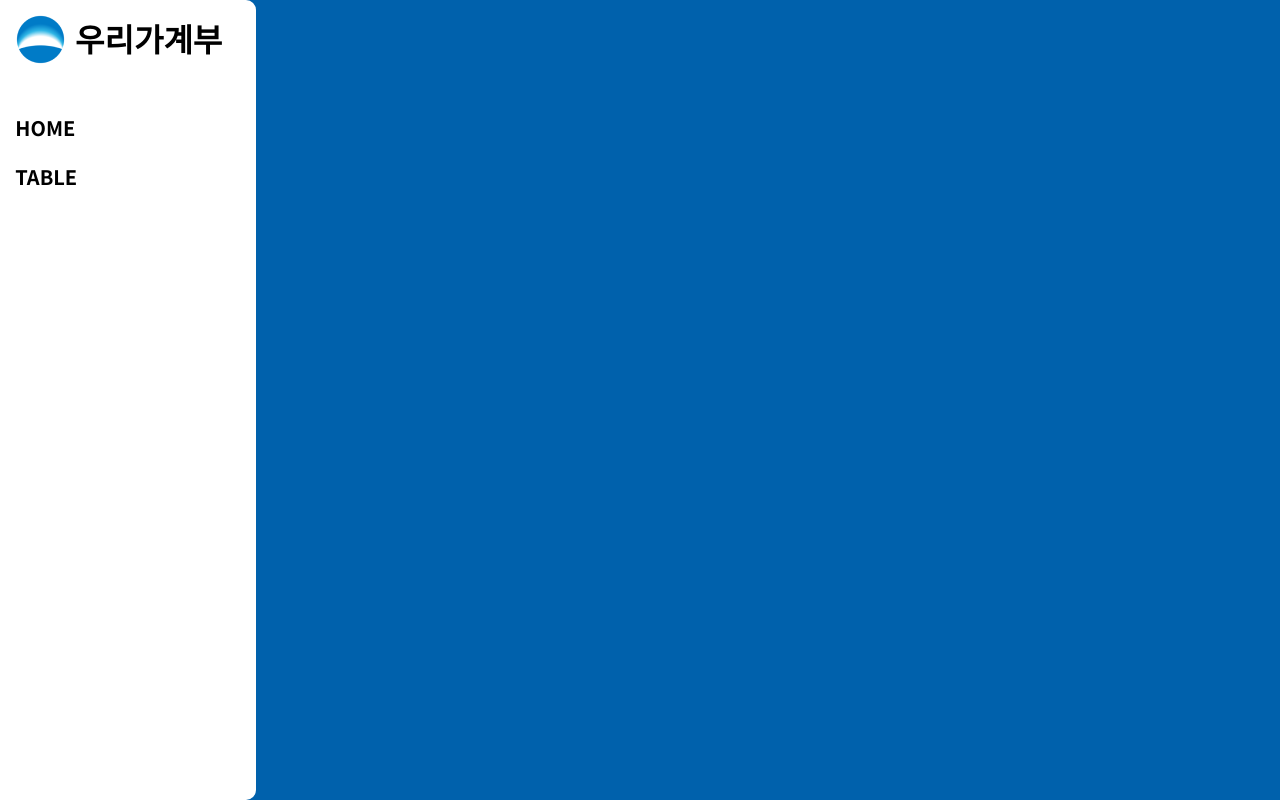
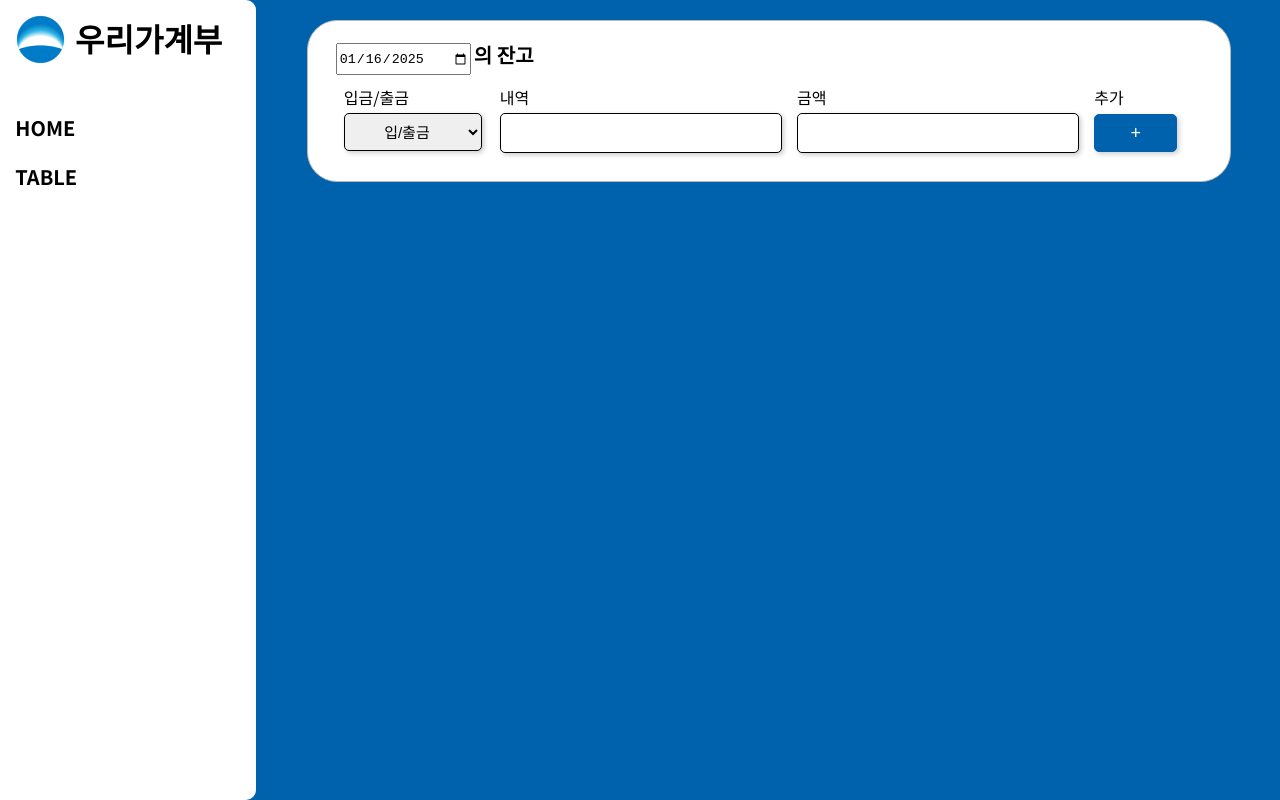
Before and after one commit to woorifisa-service-dev-4th/frontend-3rd-woori-account-book, a React (Vite) app: page / in a window 1280 px wide. Built offline with nearby package versions, Linux system fonts and the light colour scheme.

Commit message:
Feat: header input 구현 완료

```diff
--- a/src/App.jsx
+++ b/src/App.jsx
@@ -2,6 +2,8 @@ import React from "react";
 import Main from "./layouts/Main";
 import DefaultLayout from "./layouts/DefaultLayout";
 import CustomTable from "./components/CustomTable";
+import { InputContext, InputProvider } from "./contexts/InputContext";
+import Input from "./components/input/Input"
 
 const App = () => {
     const dummyData = [
@@ -29,10 +31,14 @@ const App = () => {
     ];
 
     return (
-        <>
-            <DefaultLayout></DefaultLayout>
-        </>
-    );
-};
+      <>
+          <DefaultLayout>
+            <InputProvider>
+              <Input />
+            </InputProvider>
+          </DefaultLayout>
+      </>
+  );
+}
 
-export default App;
+export default App
--- /dev/null
+++ b/src/components/input/DateInput.jsx
@@ -0,0 +1,25 @@
+import React, { useContext } from 'react'
+import { InputContext } from '../../contexts/InputContext'
+import styles from '../../styles/input.module.css'
+
+const DateInput = () => {
+
+    const { date, setDate } = useContext(InputContext);
+    const handleDateChange = (e) => setDate(e.target.value);
+
+    return (
+      <div className={styles.container_entry_date}>
+          <input
+                type="date"
+                id="date"
+                max="2025-06-17"
+                min="2024-12-30"
+                value={date}
+                onChange={handleDateChange}
+          />
+          <span className={styles.container_headerfont}>의 잔고</span>
+      </div>
+    )
+}
+
+export default DateInput
--- /dev/null
+++ b/src/components/input/Input.jsx
@@ -0,0 +1,59 @@
+import React, { useContext } from 'react'
+import DateInput from './DateInput'
+import TransactionTypeSelect from './TransactionTypeSelect'
+import InputField from './InputField'
+import styles from "../../styles/input.module.css";
+import { InputContext } from '../../contexts/InputContext';
+
+const Input = () => {
+
+    const { dataValue, setDataValue } = useContext(InputContext); // 상태 추가
+
+    const handleAddDataValue = () => {
+        const date = document.getElementById('date').value;
+        const type = document.getElementById('select').value;
+        const description = document.getElementById('description').value;
+        const money = document.getElementById('money').value;
+
+        if (!date || !type || !description || !money) {
+            console.error('값이 누락되었습니다! 모든 필드를 입력해주세요.');
+            return;
+        }
+
+        const newDataValue = {
+            id: dataValue.length + 1,
+            date,
+            type,
+            description,
+            money
+        };
+
+        setDataValue([...dataValue, newDataValue]);
+        console.log('새로 추가된 값:', newDataValue);
+        console.log('전체 가계부 내역:', [...dataValue, newDataValue]);
+
+    };
+
+
+    return (
+        <header className={styles.layout_header}>
+            <DateInput />
+            <div className={styles.container_input}>
+                <TransactionTypeSelect />
+                <InputField />
+                <div className={styles.container_add}>
+                    <label htmlFor="select">추가</label>
+                    <button
+                        id="select"
+                        className={styles.container_add_btn}
+                        onClick={handleAddDataValue} // 버튼 클릭 시 함수 실행
+                        >
+                        +
+                    </button>
+                </div>
+            </div>
+        </header >
+    )
+}
+
+export default Input
--- /dev/null
+++ b/src/components/input/InputField.jsx
@@ -0,0 +1,32 @@
+import React, { useContext } from 'react'
+import { InputContext } from '../../contexts/InputContext'
+import styles from '../../styles/input.module.css'
+
+const InputField = () => {
+    const { description, setDescription, money, setMoney } = useContext(InputContext);
+    return (
+        <>
+            <div className={styles.container_description}>
+                <label htmlFor="description">내역</label>
+                <input
+                    type="text"
+                    maxLength="20"
+                    id="description"
+                    value={description}
+                    onChange={(e) => setDescription(e.target.value)}
+                />
+            </div>
+            <div className={styles.container_money}>
+                <label htmlFor="money">금액</label>
+                <input
+                    type="number"
+                    id="money"
+                    value={money}
+                    onChange={(e) => setMoney(e.target.value)}
+                />
+            </div>
+        </>
+    )
+}
+
+export default InputField
--- /dev/null
+++ b/src/components/input/TransactionTypeSelect.jsx
@@ -0,0 +1,23 @@
+import React, { useContext } from 'react'
+import { InputContext } from '../../contexts/InputContext'
+import styles from '../../styles/input.module.css'
+
+const TransactionTypeSelect = () => {
+
+    const { transactionType, setTransactionType } = useContext(InputContext);
+
+    const handleSelectChange = (e) => setTransactionType(e.target.value);
+
+    return (
+        <div className={styles.container_select}>
+            <label htmlFor="select">입금/출금</label>
+            <select id="select" className={styles.container_type_slct} value={transactionType} onChange={handleSelectChange}>
+                <option value="">입/출금</option>
+                <option value="입금">입금</option>
+                <option value="출금">출금</option>
+            </select>
+        </div>
+    )
+}
+
+export default TransactionTypeSelect
--- /dev/null
+++ b/src/contexts/InputContext.jsx
@@ -0,0 +1,55 @@
+import React, { createContext, useState } from 'react';
+
+export const InputContext = createContext();
+
+export const InputProvider = ({ children }) => {
+
+    const dummyData = [
+        {
+            id: 1,
+            date: "2005-05-01",
+            type: "React를 공부한다.",
+            text: "TODO",
+            money: "1000",
+        },
+        {
+            id: 2,
+            date: "2005-05-01",
+            type: "React를 공부한다.",
+            text: "TODO",
+            money: "1000",
+        },
+        {
+            id: 3,
+            date: "2005-05-01",
+            type: "React를 공부한다.",
+            text: "TODO",
+            money: "1000",
+        },
+    ];
+
+    const [dataValue, setDataValue] = useState(dummyData);
+    const [date, setDate] = useState('2025-01-16');
+    const [transactionType, setTransactionType] = useState('입/출금');
+    const [description, setDescription] = useState('');
+    const [money, setMoney] = useState('');
+
+    const contextValue = {
+        dataValue,
+        setDataValue,
+        date,
+        setDate,
+        transactionType,
+        setTransactionType,
+        description,
+        setDescription,
+        money,
+        setMoney,
+    };
+
+    return (
+        <InputContext.Provider value={contextValue}>
+            {children}
+        </InputContext.Provider>
+    );
+};
--- /dev/null
+++ b/src/styles/input.module.css
@@ -0,0 +1,113 @@
+header {
+    width: 90%;
+    height: 20%;
+    margin-left: 5%;
+    margin-top: 2%;
+}
+
+.layout_header {
+    background-color: #ffffff;
+    border: 1px solid #b9b9b9;
+    border-radius: 30px;
+    overflow: hidden;
+    justify-content: space-between;
+}
+
+.container_entry_date {
+    font-size: 28px;
+    font-weight: bold;
+    margin-left: 3%;
+    margin-top: 1%;
+}
+
+.container_entry_date input {
+    width: 130px;
+    height: 28px;
+    line-height: 1;
+    margin-top: -100px;
+}
+
+.container_headerfont {
+    margin-left: 3px;
+    font-size: 20px;
+}
+
+.container_input {
+    display: flex;
+    width: 100%;
+    height: 30%;
+    margin: 1% 0% 5% 3%;
+}
+
+.container_select {
+    margin-left: 0.5rem;
+    margin-right: 0.5rem;
+    width: 15%;
+    height: auto;
+}
+
+.container_type_slct {
+    width: 100%;
+    height: 80%;
+    margin-top: 0.3em;
+    display: block;
+    font-size: 15px;
+    text-align: center;
+    color: #000000;
+    border: 0.8px solid #000000;
+    border-radius: 5px;
+    box-shadow: 2px 2px 5px rgba(0, 0, 0, 0.2);
+}
+
+.container_description {
+    margin-left: 0.6rem;
+    margin-right: 0.5rem;
+    width: 30%;
+}
+
+.container_money {
+    margin-left: 0.8rem;
+    margin-right: 0.5rem;
+    width: 30%;
+    height: 100%;
+}
+
+.container_description input,
+.container_money input {
+    width: 100%;
+    height: 75%;
+    margin-top: 0.3em;
+    display: block;
+    font-size: 15px;
+    color: #000000;
+    border: 0.8px solid #000000;
+    border-radius: 5px;
+    box-shadow: 2px 2px 5px rgba(0, 0, 0, 0.2);
+}
+
+.container_add {
+    margin-left: 0.8rem;
+    margin-right: 3rem;
+    width: 10%;
+}
+
+.container_add_btn {
+    width: 90%;
+    height: 80%;
+    display: block;
+    margin-top: 0.3em;
+    font-size: 18px;
+    color: #ffffff;
+    border: 0.5px solid hsl(206, 100%, 34%);
+    border-radius: 5px;
+    box-shadow: 2px 2px 5px rgba(0, 0, 0, 0.2);
+    background-color: #0061ac;
+}
+
+.container_add_btn:hover {
+    background-color: #337bcc;
+}
+
+.container_add_btn:active {
+    transform: scale(0.9); /* 크기 살짝 확대 */
+}
```
Also changed, not shown: src/components/input.jsx (deleted).
